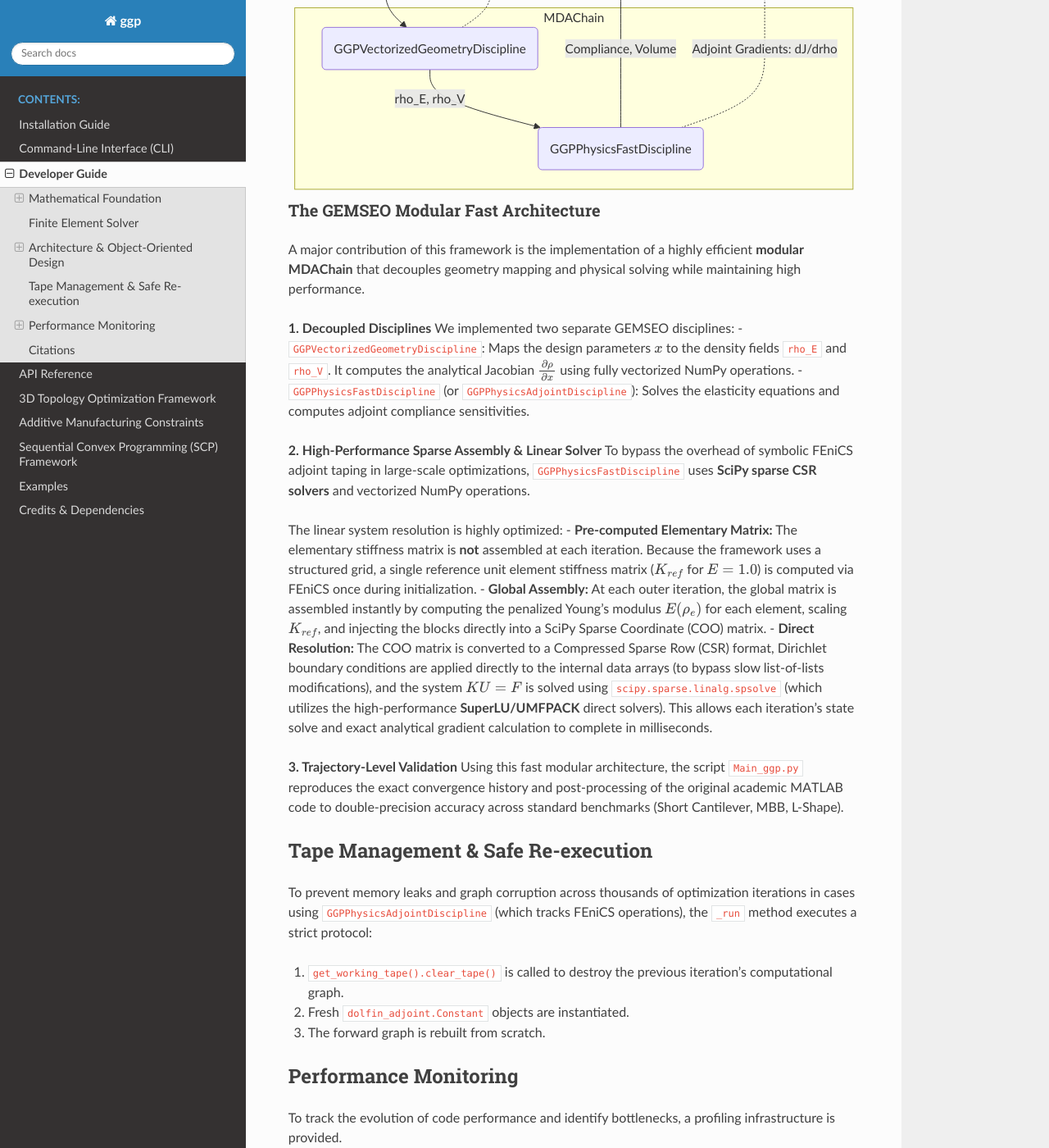
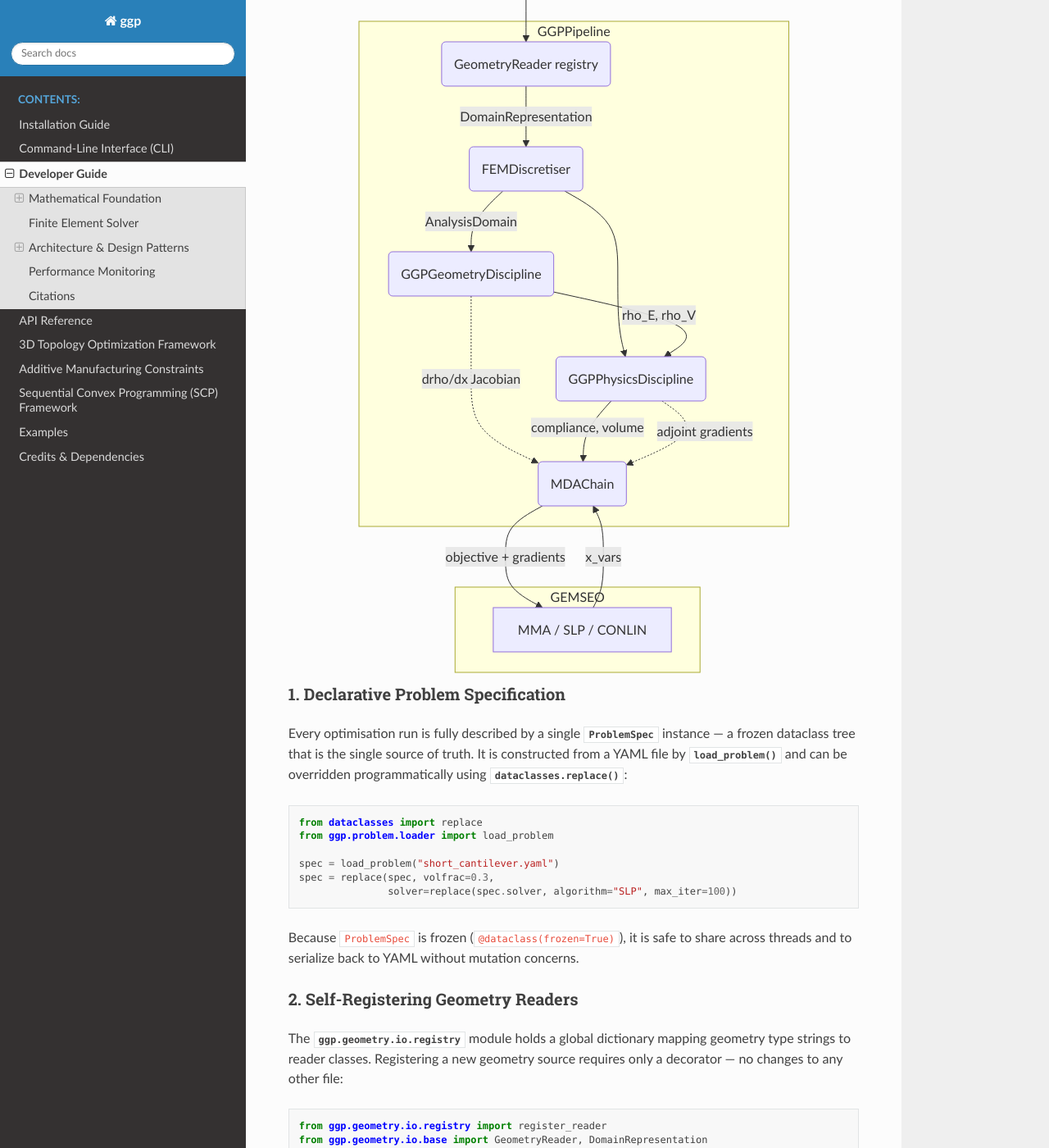
Before and after one commit to SimoneConiglio/generalized_geometry_projection, a Sphinx documentation site: the page built from docs/developer_guide.rst, in a window 1280 px wide and 1400 px high, scrolled down 3469 px. Shown: the whole window at 82% size. Built offline with Sphinx 7.4.7 and the Read the Docs theme 3.1.0, drawn with Linux system fonts in a browser that asks for light colours; some of the changed text lies outside the part shown.

Commit message:
docs: update README and Sphinx docs to reflect Phase 4 refactoring
- README: replace legacy class names (GGPVectorizedGeometryDiscipline,
  GGPPhysicsFastDiscipline) with current ones; rewrite CLI section to use
  the installed `ggp` command with --preset/--config; rewrite Architecture
  section as a 7-layer table with data-flow diagram
- cli_guide.rst: full rewrite for the new CLI (ggp optimize --preset /
  --config, ggp info); document all override flags and YAML format
- developer_guide.rst: replace mermaid diagram and OOD section to describe
  the four design patterns (ProblemSpec, reader registry, mapper registry,
  GEMSEO discipline wrapper); document pre-computed Kref strategy; remove
  references to Main_ggp.py and GGPPhysicsAdjointDiscipline
- installation.rst: replace PYTHONPATH workaround with `pip install -e .`
- 3d_optimization.rst: update CLI example to new `ggp optimize --config`
  syntax; add minimal 3D YAML example
- index.rst: replace Sphinx placeholder with proper project introduction

Co-Authored-By: Claude Sonnet 4.6 <noreply@anthropic.com>

```diff
--- a/docs/3d_optimization.rst
+++ b/docs/3d_optimization.rst
@@ -48,14 +48,43 @@ To solve this, the framework implements a native **XDMF Exporter**. During the o
 CLI Usage
 ---------
 
-You can launch a 3D topology optimization task utilizing the iterative solvers directly from the CLI.
+3D problems are defined via a custom YAML file with ``type: fenics_box`` geometry and ``formulation.mode: 3D_Free`` (or ``3D_ALM``). Pass ``--iterative`` to activate the CG + GAMG solver, which is effectively required at 3D scales.
 
 .. code-block:: bash
 
-   conda run -n samo_agents python ggp.py optimize \
-     --use-case Short_Cantilever \
-     --formulation 3D_Free \
-     --max-iter 30 \
-     --iterative
+   ggp optimize --config my_3d_problem.yaml --iterative --max-iter 30
 
-This automatically establishes the 3D bounding box dimensions, launches the GAMG iterative solver, and produces the XDMF sequences for subsequent ParaView rendering.
+A minimal YAML for a 3D short cantilever:
+
+.. code-block:: yaml
+
+   geometries:
+     - type: fenics_box
+       role: design
+       params:
+         Lx: 60.0
+         Ly: 30.0
+         Lz: 30.0
+         nx: 20
+         ny: 10
+         nz: 10
+
+   boundary_conditions:
+     - region: left
+       type: fixed
+
+   loads:
+     - region: mid_right
+       type: point
+       value: [0.0, -1.0, 0.0]
+
+   formulation:
+     mode: 3D_Free
+     num_components: 18
+
+   solver:
+     algorithm: MMA
+     max_iter: 30
+     iterative: true
+
+   volfrac: 0.4
--- a/docs/cli_guide.rst
+++ b/docs/cli_guide.rst
@@ -2,83 +2,127 @@
 Command-Line Interface (CLI)
 ================================
 
-GGP provides a unified Command-Line Interface to quickly run topology optimizations with varying algorithms, formulations, and test cases.
-
-Running the CLI
-===============
-
-From the project root, you can invoke the CLI script ``ggp.py``:
+After installing the package (``pip install -e .``), the ``ggp`` command is available in your Conda environment.
 
 .. code-block:: bash
 
-   python ggp.py optimize [OPTIONS]
+   ggp --help
+   ggp --version
 
 Command Overview
 ================
 
+The CLI provides two top-level commands: ``optimize`` and ``info``.
+
+``info`` Command
+----------------
+
+Displays what is available in the current installation.
+
+.. code-block:: bash
+
+   ggp info                  # show everything
+   ggp info --presets        # list built-in problem presets
+   ggp info --mappers        # list registered projection mappers
+   ggp info --backends       # list available linear-algebra backends
+
 ``optimize`` Command
 --------------------
 
-This command runs an end-to-end topology optimization scenario.
+Runs an end-to-end topology optimisation from a built-in preset or a custom YAML file.
 
-**Options:**
+.. code-block:: bash
 
-* ``--use-case`` : Choose the structural boundary conditions.
+   ggp optimize --preset <name>   [OPTIONS]
+   ggp optimize --config <file>   [OPTIONS]
 
-  * *Choices:* ``Short_Cantilever``, ``MBB``, ``L-shape``
-  * *Default:* ``Short_Cantilever``
+You must provide exactly one of ``--preset`` or ``--config``.
 
-* ``--formulation`` : Choose the generalized geometry projection method.
+**Source options:**
 
-  * *Choices:* ``Free``, ``ALM``, ``3D_Free``, ``3D_ALM``
-  * *Default:* ``Free``
+* ``--preset <name>`` — use a built-in preset YAML (see ``ggp info --presets``).
+  Built-in presets: ``short_cantilever``, ``mbb``, ``l_shape``, ``alm_cantilever``.
+* ``--config <path>`` — path to a custom YAML problem definition file.
 
-* ``--max-iter`` : Maximum number of optimization iterations.
+**Override options** (applied on top of the preset or config file):
 
-  * *Default:* ``50``
-
-* ``--algorithm`` : Optimization algorithm.
-
-  * *Choices (GEMSEO solvers):* ``MMA``, ``SLP``, ``CONLIN``
-  * *Default:* ``MMA``
-
-* ``--use-line-search`` : Enable line search for the optimization algorithm.
-
-  * *Usage:* Often recommended when using ``SLP``.
-
-* ``--iterative`` : Toggle the use of high-performance iterative solvers (PETSc GAMG) instead of memory-heavy direct solvers.
-
-  * *Usage:* Highly recommended and effectively required for ``3D_Free`` or ``3D_ALM`` formulations due to scale.
-
-* ``--length`` & ``--height`` : Domain length (L) and height (H). For 3D, depth (D) equals height (H).
-
-  * *Default:* Depends on the ``--use-case``.
-
-* ``--nelx`` & ``--nely`` : Number of elements in X and Y directions. For 3D, ``nelz`` equals ``nely``.
-
-  * *Default:* Depends on the ``--use-case``.
-
-* ``--volfrac`` : Target volume fraction constraint.
-
-  * *Default:* ``0.4``
+* ``--max-iter <int>`` — maximum number of outer optimisation iterations.
+* ``--algorithm <str>`` — optimisation algorithm: ``MMA``, ``SLP``, or ``CONLIN``.
+* ``--volfrac <float>`` — target volume fraction constraint.
+* ``--iterative`` — flag: use PETSc iterative solver (CG + GAMG) instead of direct LU.
+  Recommended for 3-D or very large 2-D meshes.
+* ``--use-line-search`` — flag: enable monotone backtracking line search.
+  Recommended with ``SLP`` or ``CONLIN``.
 
 Examples
 ========
 
-Run a standard Free formulation optimization on an MBB beam with SLP algorithm:
+Run the short cantilever benchmark with default settings:
 
 .. code-block:: bash
 
-   python ggp.py optimize --use-case MBB --formulation Free --algorithm SLP --max-iter 100
+   ggp optimize --preset short_cantilever
 
-Run an ALM continuous formulation optimization with a custom mesh and volume fraction:
+Run the MBB beam with SLP and line search:
 
 .. code-block:: bash
 
-   python ggp.py optimize --use-case Short_Cantilever --formulation ALM --max-iter 30 --nelx 120 --nely 60 --volfrac 0.5
+   ggp optimize --preset mbb --algorithm SLP --use-line-search
 
-Run a 3D topology optimization using scalable PETSc iterative solvers (with automated ParaView XDMF outputs):
+Run the ALM cantilever with 30 iterations:
 
 .. code-block:: bash
 
-   conda run -n samo_agents python ggp.py optimize --use-case Short_Cantilever --formulation 3D_Free --max-iter 30 --iterative
+   ggp optimize --preset alm_cantilever --max-iter 30
+
+Override the volume fraction on any preset:
+
+.. code-block:: bash
+
+   ggp optimize --preset l_shape --volfrac 0.3 --algorithm CONLIN
+
+Run from a custom YAML file with the iterative solver:
+
+.. code-block:: bash
+
+   ggp optimize --config my_3d_problem.yaml --iterative --max-iter 50
+
+YAML Problem Definition Format
+===============================
+
+Custom YAML files follow the ``ProblemSpec`` schema. The minimal structure is:
+
+.. code-block:: yaml
+
+   geometries:
+     - type: fenics_rectangle
+       role: design
+       params:
+         Lx: 60.0
+         Ly: 30.0
+         nx: 60
+         ny: 30
+
+   boundary_conditions:
+     - region: left
+       type: fixed
+
+   loads:
+     - region: mid_right
+       type: point
+       value: [0.0, -1.0]
+
+   formulation:
+     mode: Free          # Free | 2D_Free | ALM | 2D_ALM | 3D_Free | 3D_ALM
+     num_components: 18
+
+   solver:
+     algorithm: MMA      # MMA | SLP | CONLIN
+     max_iter: 50
+
+   volfrac: 0.4
+
+For a 3-D problem, use ``type: fenics_box`` with params ``Lx``, ``Ly``, ``Lz``, ``nx``, ``ny``, ``nz``,
+set ``formulation.mode`` to ``3D_Free`` or ``3D_ALM``, and pass ``--iterative`` on the CLI.
+
+The built-in presets in ``ggp/cli/presets/`` serve as ready-to-copy starting points.
--- a/docs/developer_guide.rst
+++ b/docs/developer_guide.rst
@@ -119,87 +119,154 @@ The objective function for stiffness maximization is the compliance :math:`C`, c
 .. math::
     C = \int_{\partial \Omega_N} t \cdot u ds
 
-Architecture & Object-Oriented Design
--------------------------------------
+Architecture & Design Patterns
+------------------------------
 
-The ``ggp`` package is structured to decouple the geometry parametrization from the physics solvers, enabling easy extension to 3D or Additive Layer Manufacturing (ALM) constraints without rewriting the optimization loop.
+The ``ggp`` package is structured around four interlocking design patterns that enable extension without modifying existing code.
+
+Data Flow
+^^^^^^^^^
 
 .. mermaid::
     :align: center
 
     graph TD
-        subgraph GEMSEO
-            A[MMA Optimizer] -->|x_scaled| B(MDAChain)
-            B -->|Objective & Gradients| A
+        subgraph Config
+            A[YAML file / ProblemSpec] -->|load_problem| B(ProblemSpec)
         end
 
-        subgraph MDAChain
-            B -->|x_scaled| C(GGPVectorizedGeometryDiscipline)
-            C -->|rho_E, rho_V| D(GGPPhysicsFastDiscipline)
-            D -->|Compliance, Volume| B
-
-            C -.->|Jacobians: drho/dx| B
-            D -.->|Adjoint Gradients: dJ/drho| B
+        subgraph GGPPipeline
+            B --> C(GeometryReader registry)
+            C -->|DomainRepresentation| D(FEMDiscretiser)
+            D -->|AnalysisDomain| E(GGPGeometryDiscipline)
+            D --> F(GGPPhysicsDiscipline)
+            E -->|rho_E, rho_V| F
+            E -.->|drho/dx Jacobian| G
+            F -->|compliance, volume| G
+            F -.->|adjoint gradients| G
         end
 
-The GEMSEO Modular Fast Architecture
-^^^^^^^^^^^^^^^^^^^^^^^^^^^^^^^^^^^^
+        subgraph GEMSEO
+            G(MDAChain) -->|objective + gradients| H[MMA / SLP / CONLIN]
+            H -->|x_vars| G
+        end
 
-A major contribution of this framework is the implementation of a highly efficient **modular MDAChain** that decouples geometry mapping and physical solving while maintaining high performance.
+1. Declarative Problem Specification
+^^^^^^^^^^^^^^^^^^^^^^^^^^^^^^^^^^^^^
 
-**1. Decoupled Disciplines**
-We implemented two separate GEMSEO disciplines:
-- ``GGPVectorizedGeometryDiscipline``: Maps the design parameters :math:`x` to the density fields ``rho_E`` and ``rho_V``. It computes the analytical Jacobian :math:`\frac{\partial \rho}{\partial x}` using fully vectorized NumPy operations.
-- ``GGPPhysicsFastDiscipline`` (or ``GGPPhysicsAdjointDiscipline``): Solves the elasticity equations and computes adjoint compliance sensitivities.
+Every optimisation run is fully described by a single :class:`~ggp.problem.spec.ProblemSpec` instance — a frozen dataclass tree that is the single source of truth. It is constructed from a YAML file by :func:`~ggp.problem.loader.load_problem` and can be overridden programmatically using :func:`dataclasses.replace`:
 
-**2. High-Performance Sparse Assembly & Linear Solver**
-To bypass the overhead of symbolic FEniCS adjoint taping in large-scale optimizations, ``GGPPhysicsFastDiscipline`` uses **SciPy sparse CSR solvers** and vectorized NumPy operations.
+.. code-block:: python
 
-The linear system resolution is highly optimized:
-- **Pre-computed Elementary Matrix:** The elementary stiffness matrix is **not** assembled at each iteration. Because the framework uses a structured grid, a single reference unit element stiffness matrix (:math:`K_{ref}` for :math:`E=1.0`) is computed via FEniCS once during initialization.
-- **Global Assembly:** At each outer iteration, the global matrix is assembled instantly by computing the penalized Young's modulus :math:`E(\rho_e)` for each element, scaling :math:`K_{ref}`, and injecting the blocks directly into a SciPy Sparse Coordinate (COO) matrix.
-- **Direct Resolution:** The COO matrix is converted to a Compressed Sparse Row (CSR) format, Dirichlet boundary conditions are applied directly to the internal data arrays (to bypass slow list-of-lists modifications), and the system :math:`K U = F` is solved using ``scipy.sparse.linalg.spsolve`` (which utilizes the high-performance **SuperLU/UMFPACK** direct solvers). This allows each iteration's state solve and exact analytical gradient calculation to complete in milliseconds.
+    from dataclasses import replace
+    from ggp.problem.loader import load_problem
 
-**3. Trajectory-Level Validation**
-Using this fast modular architecture, the script ``Main_ggp.py`` reproduces the exact convergence history and post-processing of the original academic MATLAB code to double-precision accuracy across standard benchmarks (Short Cantilever, MBB, L-Shape).
+    spec = load_problem("short_cantilever.yaml")
+    spec = replace(spec, volfrac=0.3,
+                   solver=replace(spec.solver, algorithm="SLP", max_iter=100))
 
-Tape Management & Safe Re-execution
------------------------------------
+Because ``ProblemSpec`` is frozen (``@dataclass(frozen=True)``), it is safe to share across threads and to serialize back to YAML without mutation concerns.
 
-To prevent memory leaks and graph corruption across thousands of optimization iterations in cases using ``GGPPhysicsAdjointDiscipline`` (which tracks FEniCS operations), the ``_run`` method executes a strict protocol:
+2. Self-Registering Geometry Readers
+^^^^^^^^^^^^^^^^^^^^^^^^^^^^^^^^^^^^^
 
-1. ``get_working_tape().clear_tape()`` is called to destroy the previous iteration's computational graph.
-2. Fresh ``dolfin_adjoint.Constant`` objects are instantiated.
-3. The forward graph is rebuilt from scratch.
+The :mod:`ggp.geometry.io.registry` module holds a global dictionary mapping geometry type strings to reader classes. Registering a new geometry source requires only a decorator — no changes to any other file:
+
+.. code-block:: python
+
+    from ggp.geometry.io.registry import register_reader
+    from ggp.geometry.io.base import GeometryReader, DomainRepresentation
+
+    @register_reader("my_mesh_format")
+    class MyMeshReader(GeometryReader):
+        def read(self, spec):
+            ...
+            return DomainRepresentation(...)
+
+The reader can then be referenced in any YAML file as ``type: my_mesh_format``.
+
+3. Self-Registering Projection Mappers
+^^^^^^^^^^^^^^^^^^^^^^^^^^^^^^^^^^^^^^^
+
+The :mod:`ggp.projection.registry` module follows the same decorator pattern for geometry projection.
+Each mapper is a pure-NumPy class (no FEniCS dependency) that implements the :class:`~ggp.projection.base.ProjectionMapper` interface:
+
+- :meth:`~ggp.projection.base.ProjectionMapper.forward` — compute ``(rho_E, rho_V)`` from ``x_vars``
+- :meth:`~ggp.projection.base.ProjectionMapper.jacobian` — compute analytic Jacobians ``drho_E/dx``, ``drho_V/dx``
+- :meth:`~ggp.projection.base.ProjectionMapper.num_vars_per_component` — design variables per primitive
+- :meth:`~ggp.projection.base.ProjectionMapper.default_bounds` — sensible bounds given domain extents
+
+Built-in mappers and their variable counts:
+
+.. list-table::
+   :header-rows: 1
+   :widths: 20 20 60
+
+   * - Mode key
+     - Class
+     - Variables per component
+   * - ``Free`` / ``2D_Free``
+     - ``Free2DMapper``
+     - 6: Xc, Yc, length, thickness, angle, density
+   * - ``3D_Free``
+     - ``Free3DMapper``
+     - 8: Xc, Yc, Zc, length, width, theta, phi, density
+   * - ``2D_ALM``
+     - ``ALM2DMapper``
+     - 3: Xc, width, mass
+   * - ``3D_ALM``
+     - ``ALM3DMapper``
+     - 6: Xc, Yc, width_x, width_y, Zc, mass
+
+Adding a new mapper:
+
+.. code-block:: python
+
+    from ggp.projection.registry import register_mapper
+    from ggp.projection.base import ProjectionMapper
+
+    @register_mapper("Lattice_3D")
+    class Lattice3DMapper(ProjectionMapper):
+        def forward(self, x_vars, eval_coords, power_E=1.0, power_V=1.0):
+            ...
+        def jacobian(self, x_vars, eval_coords, power_E=1.0, power_V=1.0):
+            ...
+
+The new mode is immediately available in the CLI via ``formulation.mode: Lattice_3D`` in a YAML config.
+
+4. GEMSEO Discipline Wrapper
+^^^^^^^^^^^^^^^^^^^^^^^^^^^^^
+
+:class:`~ggp.gemseo_wrappers.geometry_discipline.GGPGeometryDiscipline` is a thin GEMSEO :class:`~gemseo.core.discipline.discipline.Discipline` that:
+
+1. Fetches the correct mapper from the registry via ``get_mapper(mode, ...)``.
+2. Calls ``mapper.forward()`` and ``mapper.jacobian()`` in ``_run()`` and ``_compute_jacobian()``.
+3. Applies KS aggregation and smooth saturation to produce final ``rho_E`` / ``rho_V`` fields.
+
+:class:`~ggp.gemseo_wrappers.physics_discipline.GGPPhysicsDiscipline` wraps the FEniCS elasticity solver and computes the compliance (objective) and volume constraint value.
+
+Both disciplines run inside a GEMSEO ``MDAChain`` driven by an ``MDF`` scenario, which handles the gradient chain-rule automatically.
+
+FEM Solver & Pre-computed Reference Matrix
+^^^^^^^^^^^^^^^^^^^^^^^^^^^^^^^^^^^^^^^^^^^
+
+To avoid FEniCS adjoint taping overhead at every iteration, ``GGPPhysicsDiscipline`` uses a pre-computed reference stiffness matrix strategy:
+
+- **Initialisation:** A reference element stiffness matrix :math:`K_{ref}` (for :math:`E = 1`) is computed once via FEniCS during setup.
+- **Per-iteration assembly:** At each optimisation step, the global stiffness matrix is assembled by scaling :math:`K_{ref}` with the SIMP-penalized modulus :math:`E(\rho_e)` per element and injecting the result into a SciPy COO matrix.
+- **Linear solve:** The COO matrix is converted to CSR and the system :math:`K U = F` is solved with ``scipy.sparse.linalg.spsolve`` (SuperLU/UMFPACK) for 2D, or with a PETSc CG + GAMG iterative solver for 3D (enabled via ``solver.iterative: true`` in the YAML or ``--iterative`` on the CLI).
 
 Performance Monitoring
 ----------------------
 
-To track the evolution of code performance and identify bottlenecks, a profiling infrastructure is provided.
+The ``ggp/utils/profiling.py`` module provides utilities to time individual pipeline stages. Profiling data is written to ``performance_logs/`` and aggregated in ``performance_history.json`` (per Git commit).
 
-1. Running the Profiling Suite
-^^^^^^^^^^^^^^^^^^^^^^^^^^^^^^
-
-To run a fast profile of all standard benchmarks (5 iterations each), execute:
-
-.. code-block:: bash
-
-   PYTHONPATH=$PYTHONPATH:. python profile_suite.py
-
-This script will:
-- Run all 4 benchmarks.
-- Generate detailed ``.prof`` files in the ``performance_logs/`` directory.
-- Log the average time per iteration and the Git commit hash to ``performance_history.json``.
-
-2. Analyzing Bottlenecks
-^^^^^^^^^^^^^^^^^^^^^^^^
-
-Detailed profiling data can be visualized using tools like `snakeviz`:
+To analyze bottlenecks in a saved ``.prof`` file, use snakeviz:
 
 .. code-block:: bash
 
    pip install snakeviz
-   snakeviz performance_logs/short_cantilever.prof
+   snakeviz performance_logs/<benchmark>.prof
 
 Citations
 ---------
--- a/docs/installation.rst
+++ b/docs/installation.rst
@@ -55,24 +55,31 @@ Every time you work on this project, you must activate the environment:
 
    conda activate ggp
 
-Step 5: Set the Python Path
+Step 5: Install the Package
 ---------------------------
 
-For Python to recognize the ``ggp`` package without requiring a global pip install, you must append the current directory to your ``PYTHONPATH`` before running scripts.
+Install the ``ggp`` package in editable mode so that the ``ggp`` CLI is available and Python can import the package without manual ``PYTHONPATH`` manipulation:
 
 .. code-block:: bash
 
-   export PYTHONPATH=$PYTHONPATH:.
+   pip install -e .
 
-*Tip: You can add this line to your `~/.bashrc` or run commands by prefixing them, e.g., `PYTHONPATH=$PYTHONPATH:. python examples/01_short_cantilever.py`*
+This registers the ``ggp`` entry-point command and the ``ggp-topo`` package into the active Conda environment.
 
 Step 6: Verify the Installation
 -------------------------------
 
-You can verify that all dependencies and internal modules are working by running the provided `pytest` suite:
+You can verify that all dependencies and internal modules are working by running the provided ``pytest`` suite:
 
 .. code-block:: bash
 
    pytest tests/
 
-If the tests pass, you are ready to start running the examples or developing your own topology optimization workflows!
+You can also confirm the CLI is working:
+
+.. code-block:: bash
+
+   ggp --version
+   ggp info --presets
+
+If the tests pass and the CLI responds, you are ready to run the examples or develop your own topology optimization workflows.
```
Also changed, not shown: README.md (+43 -21 lines), docs/index.rst (+4 -10 lines).
